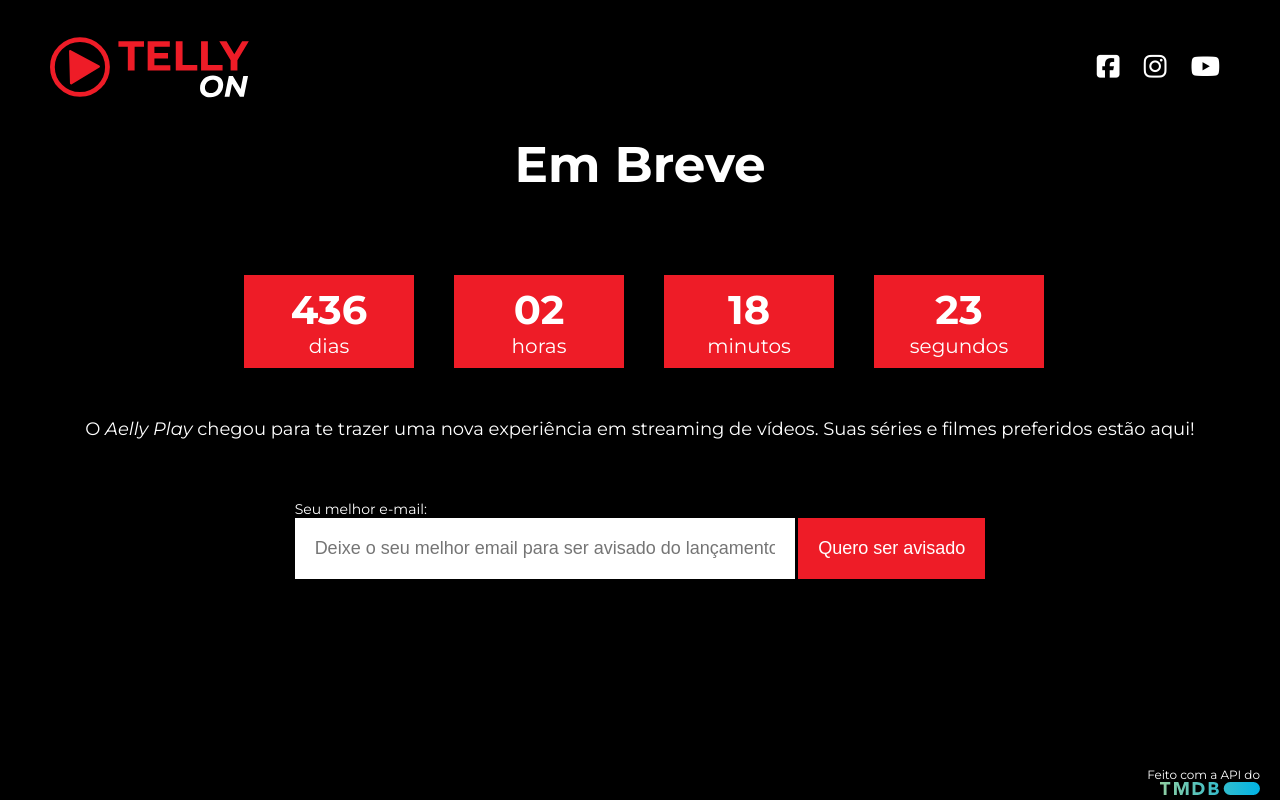
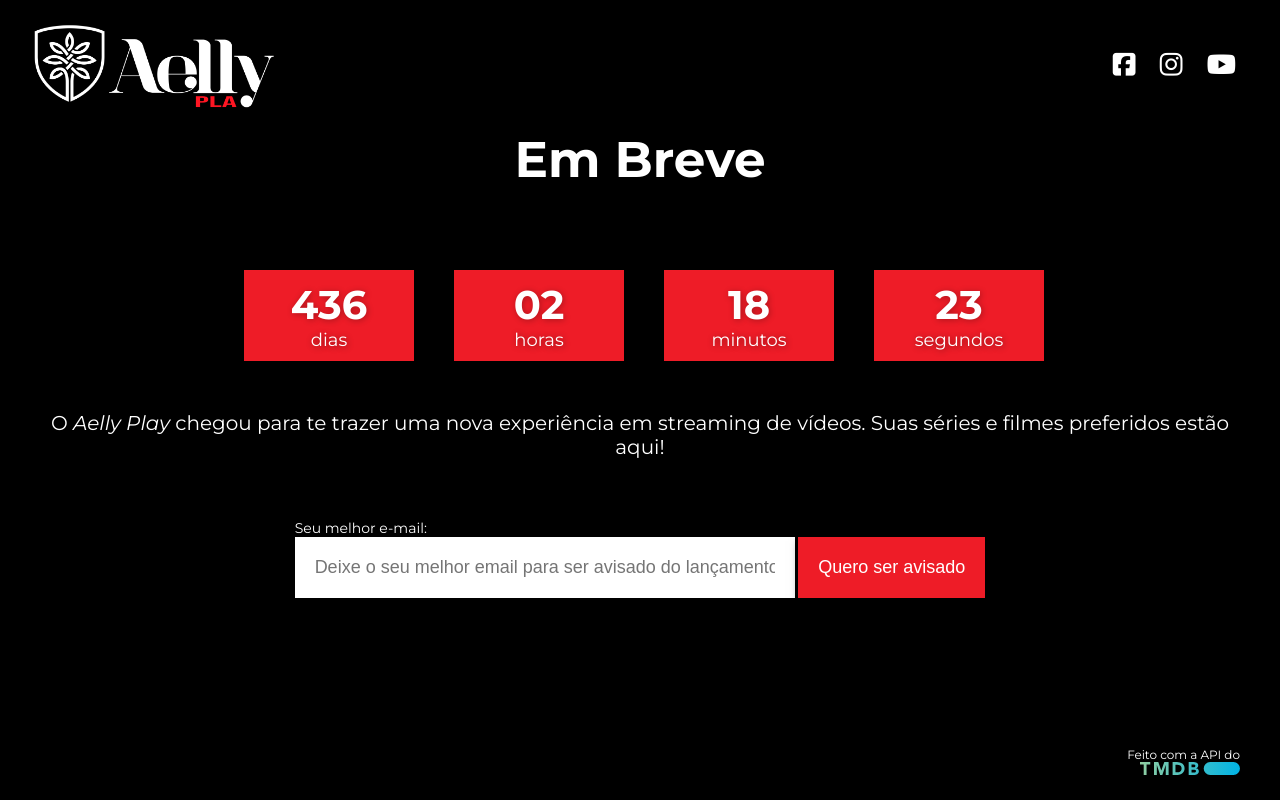
Before and after one commit to alexandreagra/aelly-play, a plain HTML site: page index.html in a window 1280 px wide. Drawn offline with Linux system fonts and the light colour scheme; no server answers.

Commit message:
Fiz algumas customizações extras no CSS

```diff
--- a/index.html
+++ b/index.html
@@ -14,7 +14,7 @@
 <body>
     <div id="full-page">
         <header>
-            <img src="images/logo-w.svg" alt="">
+            <img src="images/logo2.png" alt="">
             <div id="social-icons">
                 <a href=""><i class="fab fa-square-facebook"></i></a>
                 <a href=""><i class="fab fa-instagram"></i></a>
@@ -23,7 +23,7 @@
         </header>
         <h1>Em Breve</h1>
         <div id="time-left"></div>
-        <p>O <em>Aelly Play</em> chegou para te trazer uma nova experiência em streaming de vídeos. Suas séries e filmes preferidos estão aqui!</p>
+        <p id="mensagem">O <em>Aelly Play</em> chegou para te trazer uma nova experiência em streaming de vídeos. Suas séries e filmes preferidos estão aqui!</p>
         <form action="">
             <div id="form-box">
                 <label for="email">Seu melhor e-mail:</label><br>
--- a/main.js
+++ b/main.js
@@ -77,4 +77,6 @@
     }
 }
 
+
+
 setInterval(interval, 1000)
--- a/styles.css
+++ b/styles.css
@@ -20,11 +20,11 @@
     display: flex;
     justify-content: space-between;
     align-items: center;
-    padding: 30px 50px;
+    padding: 20px 34px;
 }
 
 header img {
-    width: 200px;
+    width: 240px;
 }
 
 #social-icons a{
@@ -62,22 +62,30 @@
     background-color: #EE1C27;
     width: 150px;
     padding: 10px;
+    box-shadow: 1px 2px 4px rgba(0, 0, 0, 0.548);
 }
 
 #time-left span.time-num {
     font-weight: bold;
     font-size: 40px;
+    text-shadow: 1px 1px 6px rgba(0, 0, 0, 0.274);
 }
 
 #time-left span.time-txt {
-    font-size: 20px;
+    font-size: 18px;
+    text-shadow: 1px 1px 6px rgba(0, 0, 0, 0.466);
 }
 
 p {
     color: white;
-    font-size: 18px;
+    font-size: 20px;
     text-align: center;
     margin: 50px 30px 0;
+}
+
+#mensagem{
+    font-weight: normal;
+    text-shadow: 2px 2px 10px rgba(0, 0, 0, 0.541);
 }
 
 form{
@@ -95,6 +103,7 @@
     width: 500px;
     border: none;
     box-sizing: border-box;
+    box-shadow: 2px 4px 10px rgba(0, 0, 0, 0.521);
 }
 
 form button {
@@ -105,6 +114,7 @@
     color: white;
     cursor: pointer;
     box-sizing: border-box;
+    box-shadow: 2px 4px 10px rgba(0, 0, 0, 0.521);
 }
 
 form button:hover {
@@ -113,7 +123,7 @@
 }
 
 #show-name {
-    font-size: 12px;
+    font-size: 14px;
     font-style: italic;
 }
 
@@ -121,6 +131,7 @@
     position: absolute;
     bottom: 5px;
     right: 20px;
+    padding: 20px;
 }
 footer img{
     width: 100px;
```
Also changed, not shown: images/logo.png (added), images/logo2.png (added).
